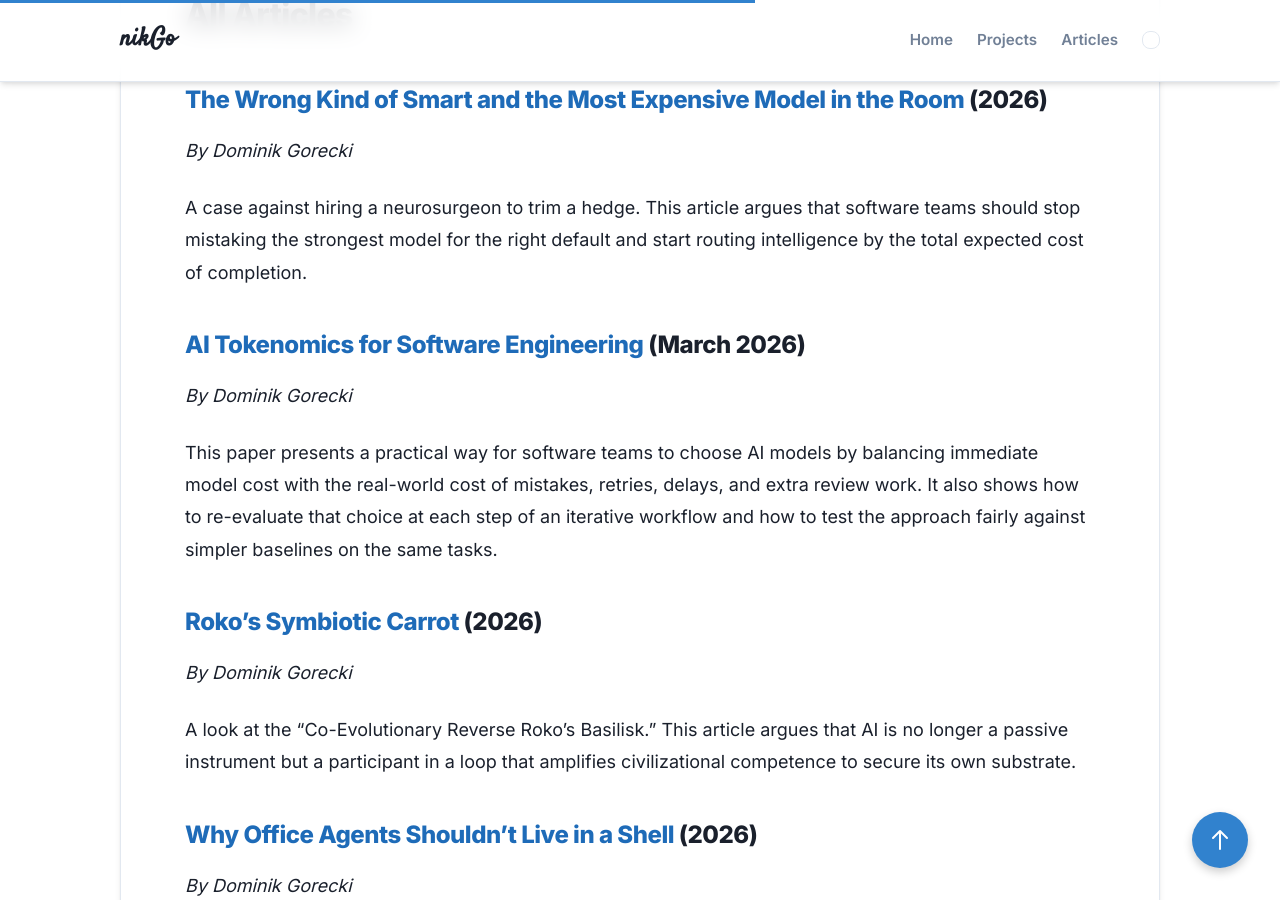
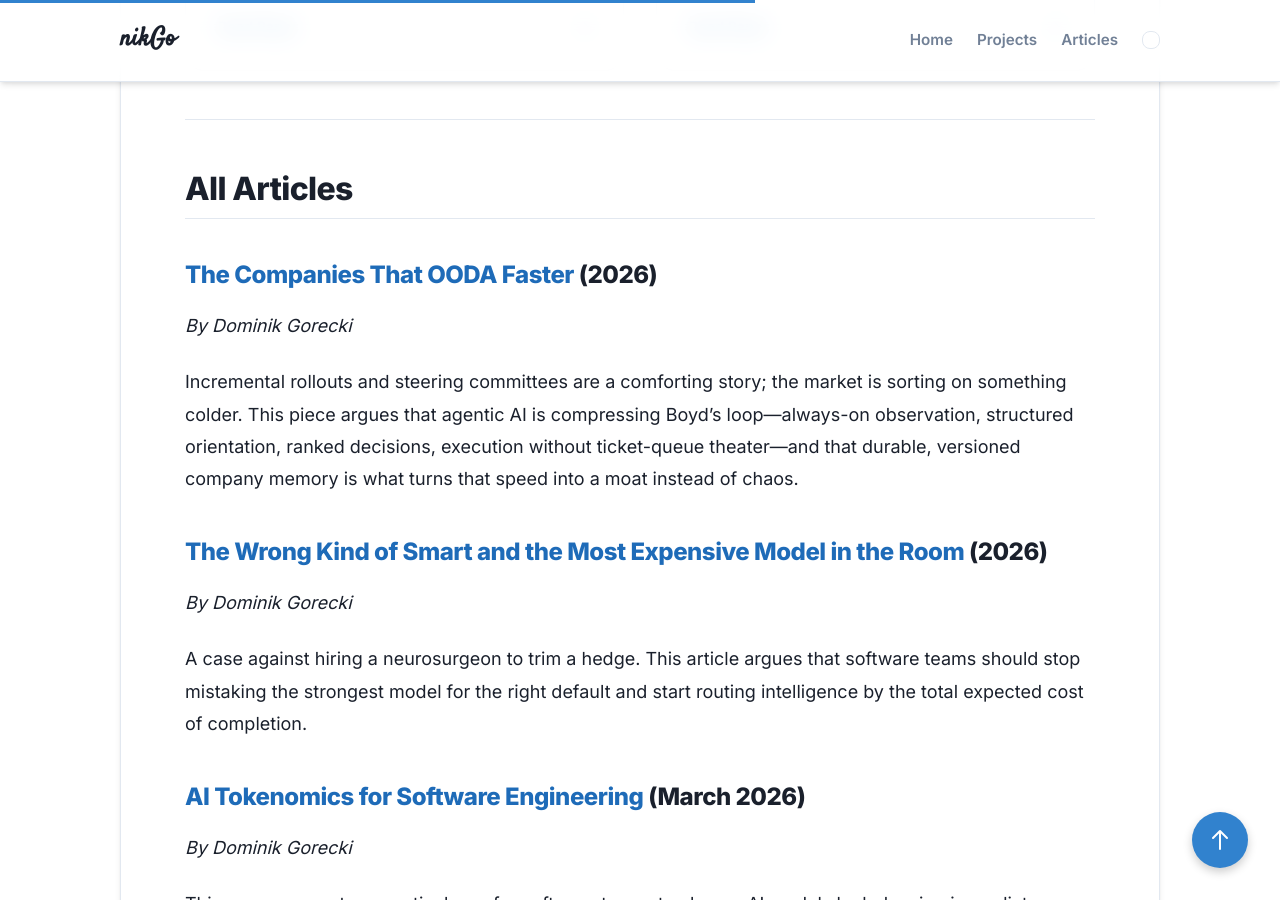
Before and after one commit to DominikGorecki/nikgo, a Jekyll site: the page built from pages/articles.md, in a window 1280 px wide and 900 px high, scrolled down 3847 px. Built offline with Jekyll 4.4.1, drawn with Linux system fonts in a browser that asks for light colours; some of the changed text lies outside the part shown.

Commit message:
Add "The Companies That OODA Faster" article with images and summary to articles page

```diff
--- a/pages/articles.md
+++ b/pages/articles.md
@@ -11,6 +11,13 @@ layout: default
 ## General
 
 <div class="card-grid">
+  <a href="pages/articles/OODA_faster.html" class="card-item">
+    <img src="pages/articles/images/OODA_faster_01.webp" class="card-image" alt="The Companies That OODA Faster banner" />
+    <h3 class="card-title">The Companies That OODA Faster</h3>
+    <p class="card-description">The 2026 split is not “has AI” versus “does not.” It is OODA velocity: who observes, orients, decides, and acts while rivals are still trapped in meetings and PDFs—and why a Context Bank beats another expensive amnesia.</p>
+    <div class="card-footer">Read Article <span class="card-arrow">→</span></div>
+  </a>
+
   <a href="pages/articles/wrong_kind_of_smart.html" class="card-item">
     <img src="pages/articles/images/wrong_kind_of_smart_01.webp" class="card-image" alt="The Wrong Kind of Smart and the Most Expensive Model in the Room Banner" />
     <h3 class="card-title">The Wrong Kind of Smart and the Most Expensive Model in the Room</h3>
@@ -95,6 +102,11 @@ layout: default
 
 ## All Articles
 
+### [The Companies That OODA Faster](articles/OODA_faster.md) (2026)
+*By Dominik Gorecki*
+
+Incremental rollouts and steering committees are a comforting story; the market is sorting on something colder. This piece argues that agentic AI is compressing Boyd’s loop—always-on observation, structured orientation, ranked decisions, execution without ticket-queue theater—and that durable, versioned company memory is what turns that speed into a moat instead of chaos.
+
 ### [The Wrong Kind of Smart and the Most Expensive Model in the Room](articles/wrong_kind_of_smart.md) (2026)
 *By Dominik Gorecki*
 
```
Also changed, not shown: pages/articles/OODA_faster.md (+6 -0 lines), pages/articles/images/OODA_faster_01-x.webp (added), pages/articles/images/OODA_faster_01.webp (added), pages/articles/images/OODA_faster_02.webp (added), pages/articles/images/OODA_faster_03.webp (added).
